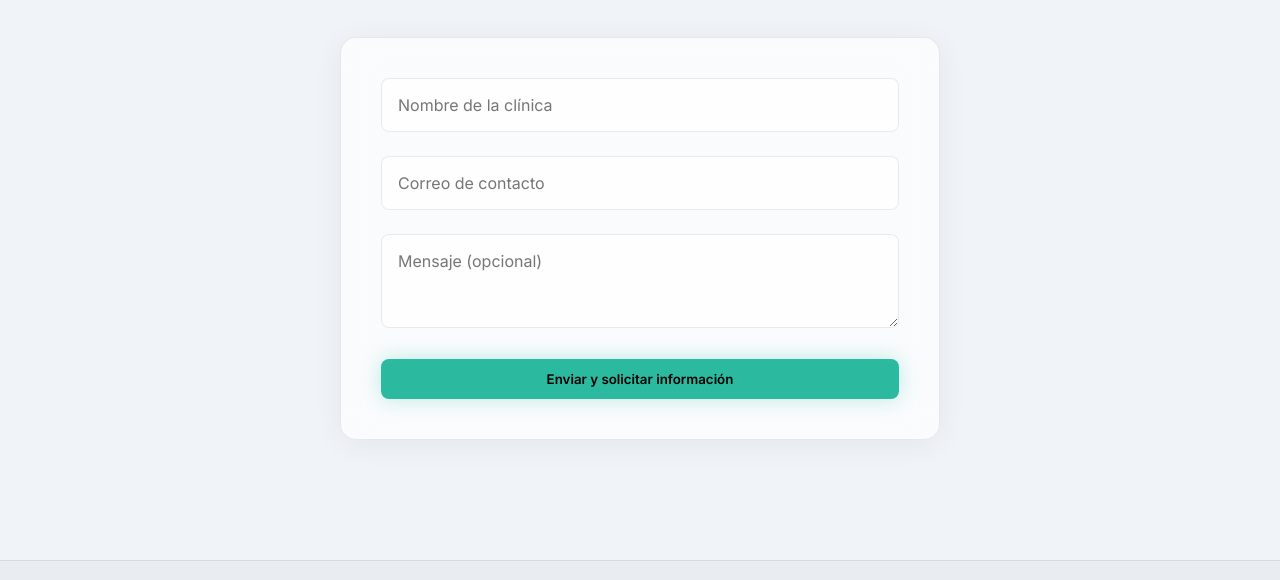
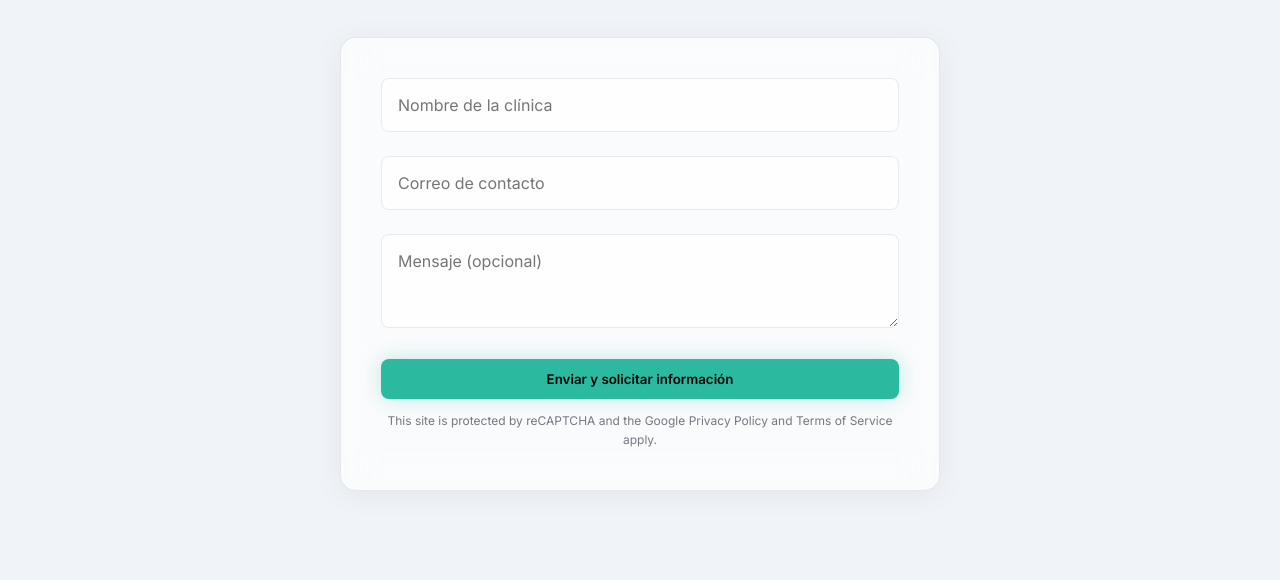
Before and after one commit to deepreportdr/deepreportlanding, a website built with Vite: page index.html in a window 1280 px wide. Shown: the part 7311-7891 px from the top of the page. Built offline with nearby package versions, Linux system fonts and the light colour scheme.

Commit message:
feat: add reCAPTCHA attribution text to form and hide reCAPTCHA badge via CSS.

```diff
--- a/index.html
+++ b/index.html
@@ -629,6 +629,11 @@
 
                 <button type="submit" id="submit-btn" class="btn btn-primary btn-full glow-btn">Enviar y Solicitar
                     Información</button>
+                <p style="font-size: 0.75rem; opacity: 0.6; margin-top: 12px;">
+                    This site is protected by reCAPTCHA and the Google
+                    <a href="https://policies.google.com/privacy" target="_blank" rel="noopener">Privacy Policy</a> and
+                    <a href="https://policies.google.com/terms" target="_blank" rel="noopener">Terms of Service</a> apply.
+                </p>
             </form>
         </div>
     </section>
--- a/style.css
+++ b/style.css
@@ -1,3 +1,8 @@
+/* Hide reCAPTCHA v3 badge (attribution text added inline per Google TOS) */
+.grecaptcha-badge {
+    visibility: hidden !important;
+}
+
 /* CSS Variables and Base setup */
 :root {
     --bg-dark: #F0F4F8;
```
